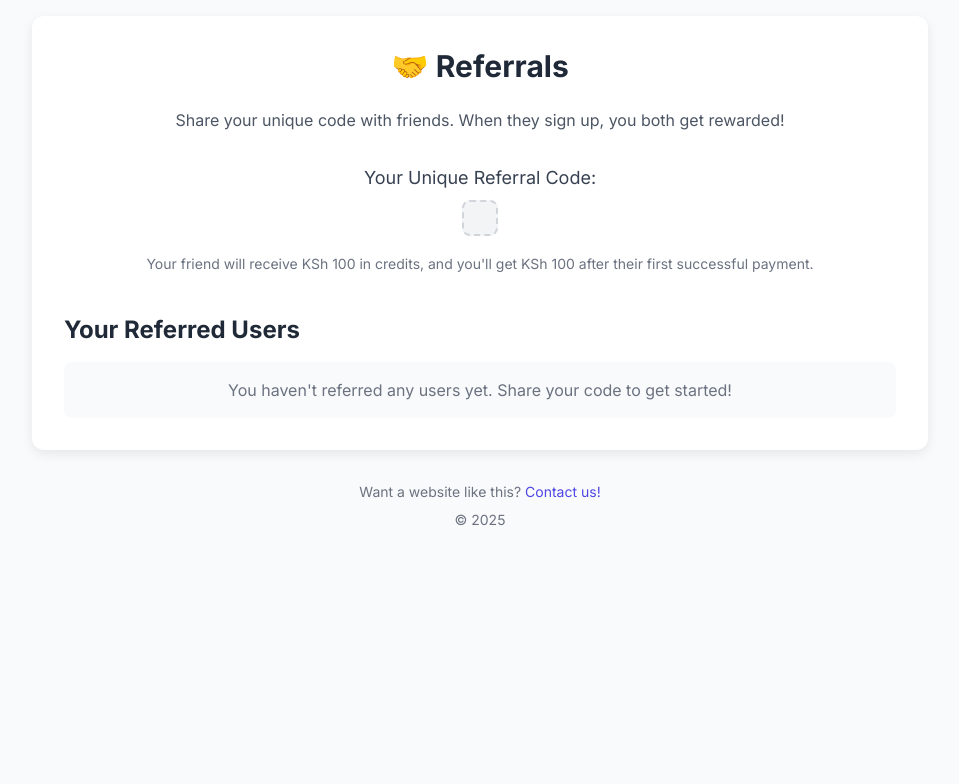
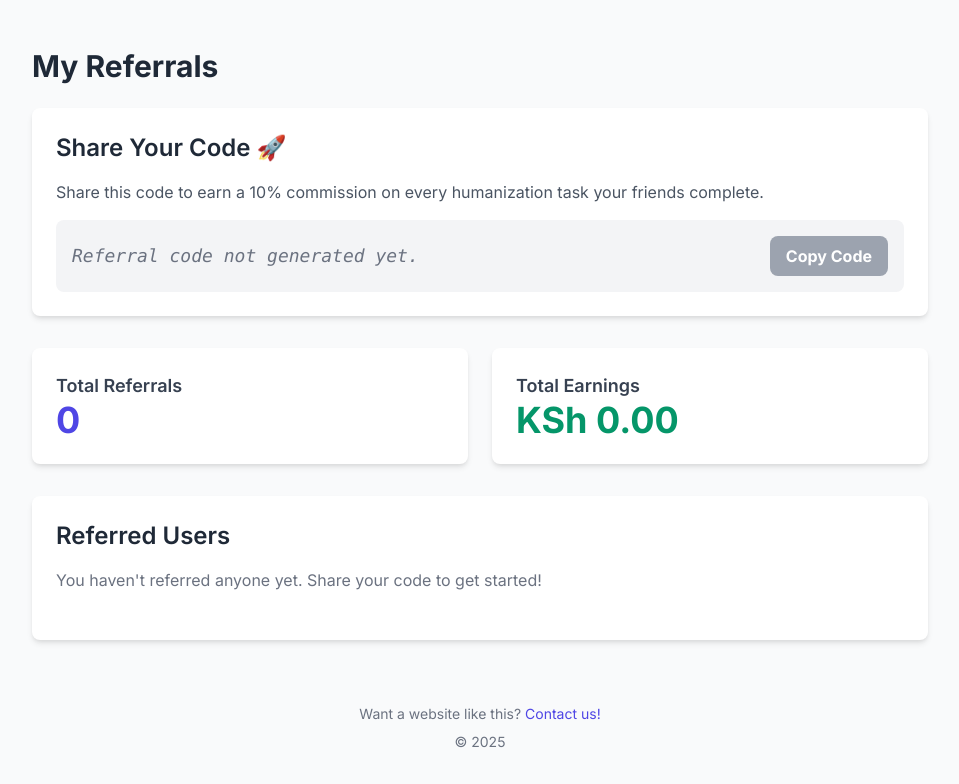
Before and after one commit to paulphysics/humanizeyouressay, a Flask app: template templates/referrals.html in a window 1280 px wide. Shown: the part 72-856 px from the top of the page, without its empty margins (160-1119 px from the left). Before the commit the page ends 598 px from the top, so only its background shows below. Run offline with Flask 3, Linux system fonts and the light colour scheme; the template is opened without the code that fills it, so the values that code supplies are empty; parts of the project's set-up code (start-up, migrations or seed data) failed here and were passed over; some libraries are stand-ins or nearby versions.

Commit message:
Update referrals.html

```diff
--- a/templates/referrals.html
+++ b/templates/referrals.html
@@ -1,35 +1,106 @@
 {% extends "layout.html" %}
 
-{% block title %}Referrals{% endblock %}
+{% block title %}My Referrals{% endblock %}
 
 {% block content %}
-<div class="max-w-4xl mx-auto card p-8 w-full">
-    <h1 class="text-3xl font-bold text-center text-gray-800 mb-6">🤝 Referrals</h1>
-    <p class="text-center text-gray-600 mb-8">
-        Share your unique code with friends. When they sign up, you both get rewarded!
-    </p>
+<main class="container mx-auto px-4 py-8">
+    <div class="max-w-4xl mx-auto">
+        <h1 class="text-3xl font-bold text-gray-800 mb-6">My Referrals</h1>
 
-    <div class="text-center mb-10">
-        <p class="text-lg font-medium text-gray-700 mb-2">Your Unique Referral Code:</p>
-        <div class="bg-gray-100 border-2 border-dashed border-gray-300 text-indigo-600 text-2xl font-bold p-4 rounded-lg inline-block">
-            <span>{{ referral_code }}</span>
+        <div class="bg-white p-6 rounded-lg shadow-md mb-8">
+            <h2 class="text-2xl font-semibold text-gray-800 mb-4">Share Your Code 🚀</h2>
+            <p class="text-gray-600 mb-4">
+                Share this code to earn a 10% commission on every humanization task your friends complete.
+            </p>
+            <div class="bg-gray-100 p-4 rounded-lg flex items-center justify-between">
+
+                {% if user.referral_code %}
+                    <span id="referralCode" class="text-lg font-mono text-indigo-600">{{ user.referral_code }}</span>
+                    <button onclick="copyReferralCode()" class="bg-indigo-500 text-white px-4 py-2 rounded-lg hover:bg-indigo-600 font-bold focus:outline-none focus:ring-2 focus:ring-indigo-500 focus:ring-opacity-50 transition">
+                        Copy Code
+                    </button>
+                {% else %}
+                    <span id="referralCode" class="text-lg font-mono text-gray-500 italic">Referral code not generated yet.</span>
+                    <button class="bg-gray-400 text-white px-4 py-2 rounded-lg font-bold cursor-not-allowed" disabled>
+                        Copy Code
+                    </button>
+                {% endif %}
+                </div>
         </div>
-        <p class="text-sm text-gray-500 mt-3">
-            Your friend will receive KSh 100 in credits, and you'll get KSh 100 after their first successful payment.
-        </p>
+
+        <div class="grid grid-cols-1 md:grid-cols-2 gap-6 mb-8">
+            <div class="bg-white p-6 rounded-lg shadow-md">
+                <h3 class="text-lg font-semibold text-gray-700">Total Referrals</h3>
+                <p class="text-4xl font-bold text-indigo-600">{{ pagination.total if pagination else referred_users|length }}</p>
+            </div>
+            <div class="bg-white p-6 rounded-lg shadow-md">
+                <h3 class="text-lg font-semibold text-gray-700">Total Earnings</h3>
+                <p class="text-4xl font-bold text-green-600">KSh {{ "%.2f"|format(total_earnings) }}</p>
+            </div>
+        </div>
+
+        <div class="bg-white p-6 rounded-lg shadow-md">
+            <h2 class="text-2xl font-semibold text-gray-800 mb-4">Referred Users</h2>
+            {% if referred_users %}
+            <div class="overflow-x-auto">
+                <table class="min-w-full bg-white">
+                    <thead class="bg-gray-100">
+                        <tr>
+                            <th class="py-2 px-4 border-b text-left">Email</th>
+                            <th class="py-2 px-4 border-b text-left">Date Joined</th>
+                        </tr>
+                    </thead>
+                    <tbody>
+                        {% for referred in referred_users %}
+                        <tr class="hover:bg-gray-50">
+                            <td class="py-2 px-4 border-b">{{ referred.email }}</td>
+                            <td class="py-2 px-4 border-b">{{ referred.created_at.strftime('%B %d, %Y') }}</td>
+                        </tr>
+                        {% endfor %}
+                    </tbody>
+                </table>
+            </div>
+            {% else %}
+            <p class="text-gray-500">You haven't referred anyone yet. Share your code to get started!</p>
+            {% endif %}
+
+            <!-- ✅ FIX: Pagination controls added -->
+            <div class="mt-6">
+                {% if pagination and pagination.pages > 1 %}
+                <nav class="flex justify-center">
+                    <ul class="flex items-center -space-x-px h-8 text-sm">
+                        {% if pagination.has_prev %}
+                        <li><a href="{{ url_for('main.referrals_page', page=pagination.prev_num) }}" class="flex items-center justify-center px-3 h-8 ms-0 leading-tight text-gray-500 bg-white border border-e-0 border-gray-300 rounded-s-lg hover:bg-gray-100 hover:text-gray-700">Prev</a></li>
+                        {% endif %}
+
+                        {% for page_num in pagination.iter_pages() %}
+                            {% if page_num %}
+                                <li><a href="{{ url_for('main.referrals_page', page=page_num) }}" class="flex items-center justify-center px-3 h-8 leading-tight {{ 'text-blue-600 bg-blue-50' if page_num == pagination.page else 'text-gray-500 bg-white' }} border border-gray-300 hover:bg-gray-100 hover:text-gray-700">{{ page_num }}</a></li>
+                            {% else %}
+                                <li><span class="flex items-center justify-center px-3 h-8 leading-tight text-gray-500 bg-white border border-gray-300">...</span></li>
+                            {% endif %}
+                        {% endfor %}
+
+                        {% if pagination.has_next %}
+                        <li><a href="{{ url_for('main.referrals_page', page=pagination.next_num) }}" class="flex items-center justify-center px-3 h-8 leading-tight text-gray-500 bg-white border border-gray-300 rounded-e-lg hover:bg-gray-100 hover:text-gray-700">Next</a></li>
+                        {% endif %}
+                    </ul>
+                </nav>
+                {% endif %}
+            </div>
+        </div>
     </div>
+</main>
 
-    <div>
-        <h2 class="text-2xl font-bold text-gray-800 mb-4">Your Referred Users</h2>
-        {% if referred_users %}
-        <ul class="list-disc list-inside bg-gray-50 p-4 rounded-lg">
-            {% for user in referred_users %}
-            <li class="text-gray-700">{{ user.first_name }} {{ user.last_name }} ({{ user.email }})</li>
-            {% endfor %}
-        </ul>
-        {% else %}
-        <p class="text-center text-gray-500 bg-gray-50 p-4 rounded-lg">You haven't referred any users yet. Share your code to get started!</p>
-        {% endif %}
-    </div>
-</div>
+<script>
+function copyReferralCode() {
+    const referralCode = document.getElementById('referralCode').innerText;
+    navigator.clipboard.writeText(referralCode).then(() => {
+        alert('Referral code copied to clipboard!');
+    }).catch(err => {
+        console.error('Failed to copy referral code: ', err);
+        alert('Failed to copy code.');
+    });
+}
+</script>
 {% endblock %}
```
